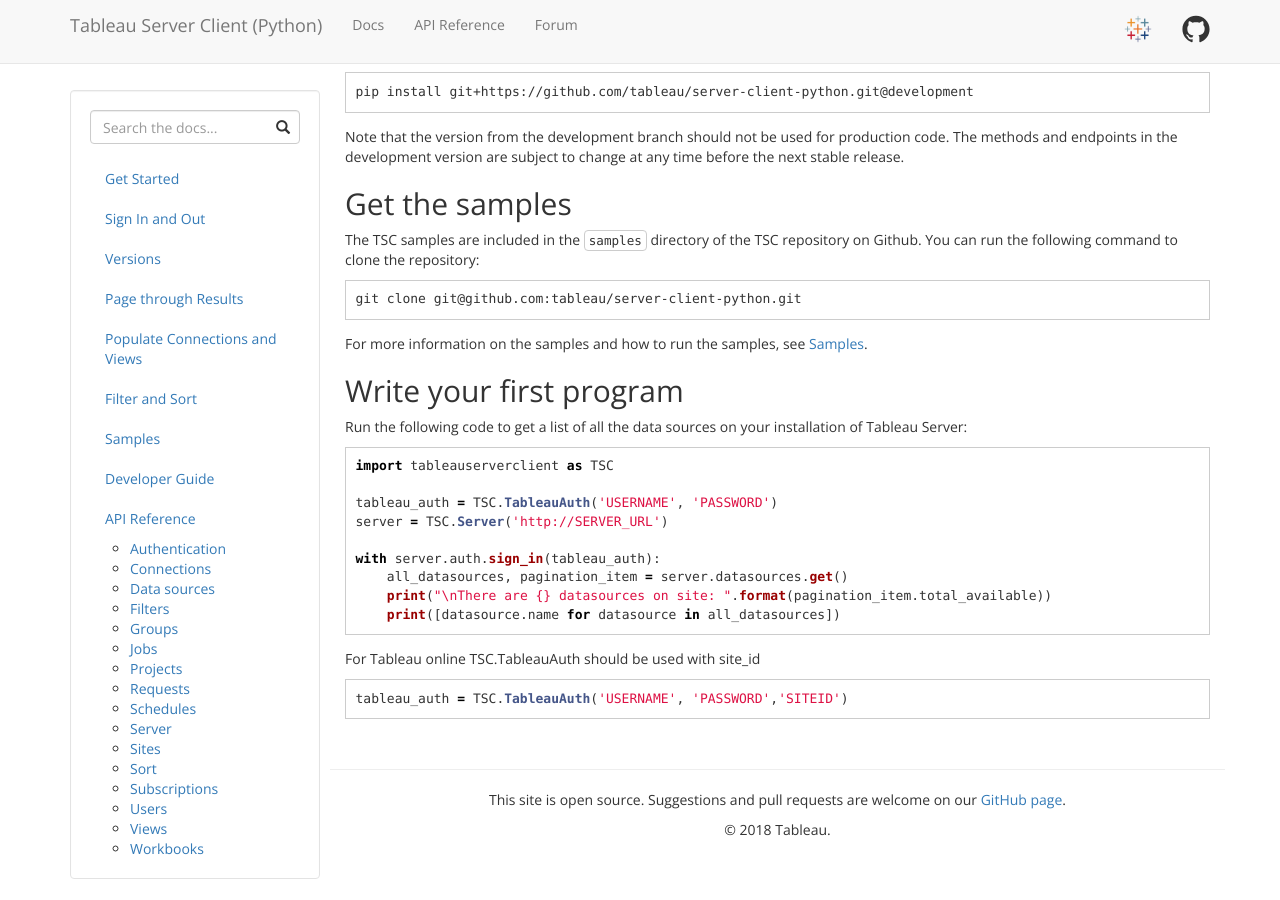
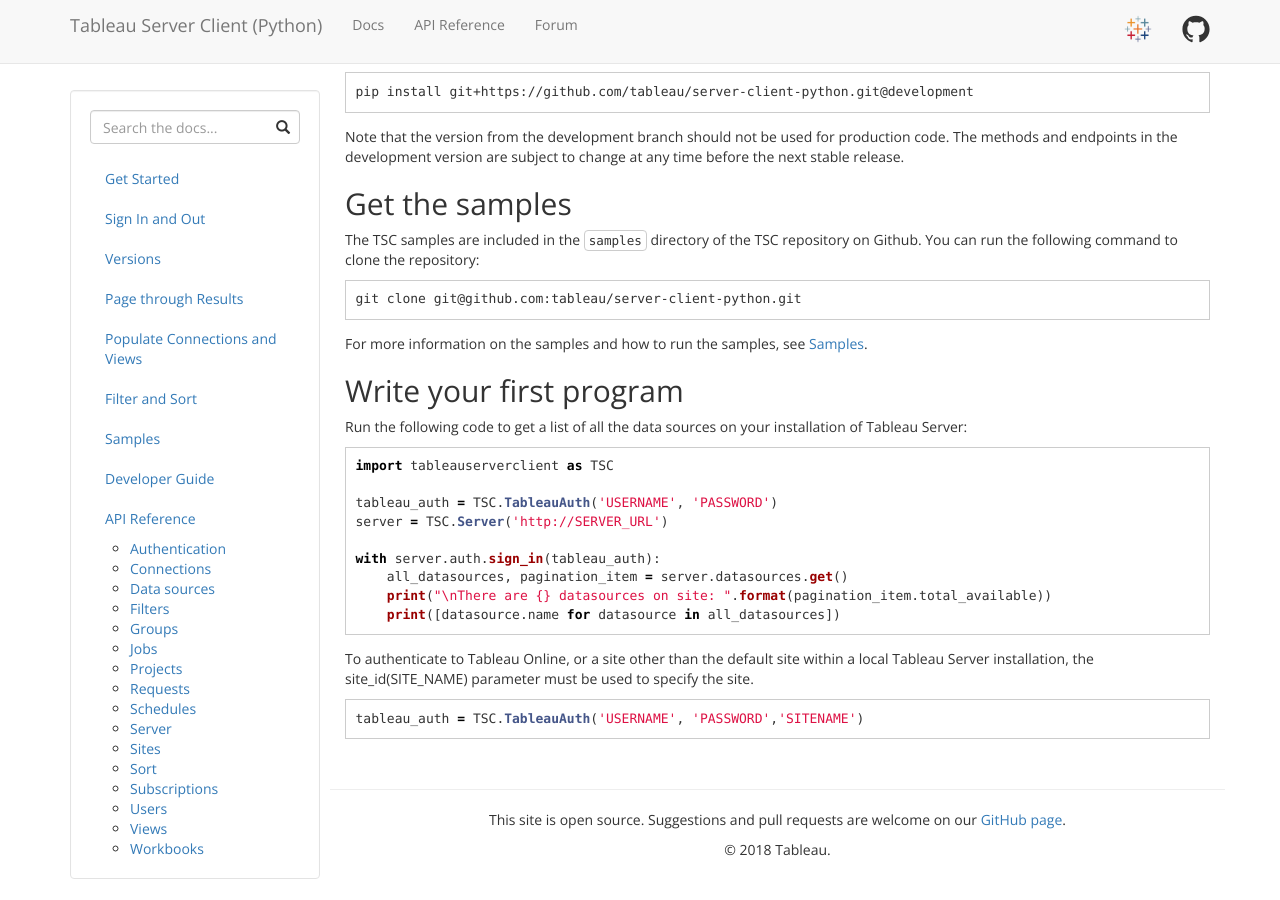
Before and after one commit to tableau/server-client-python, a Jekyll site: the page built from docs/index.md, in a window 1280 px wide and 900 px high, scrolled down 844 px. Built offline with Jekyll 4.4.1, drawn with Linux system fonts in a browser that asks for light colours.

Commit message:
Update in Write Your first program
changed SITEID to SITE_NAME and made the explanation more clear.

````diff
--- a/docs/index.md
+++ b/docs/index.md
@@ -74,7 +74,7 @@
     print("\nThere are {} datasources on site: ".format(pagination_item.total_available))
     print([datasource.name for datasource in all_datasources])
 ```
-For Tableau online TSC.TableauAuth should be used with site_id
+To authenticate to Tableau Online, or a site other than the default site within a local Tableau Server installation, the site_id(SITE_NAME) parameter must be used to specify the site.
 ```py
-tableau_auth = TSC.TableauAuth('USERNAME', 'PASSWORD','SITEID')
+tableau_auth = TSC.TableauAuth('USERNAME', 'PASSWORD','SITENAME')
 ```
````
